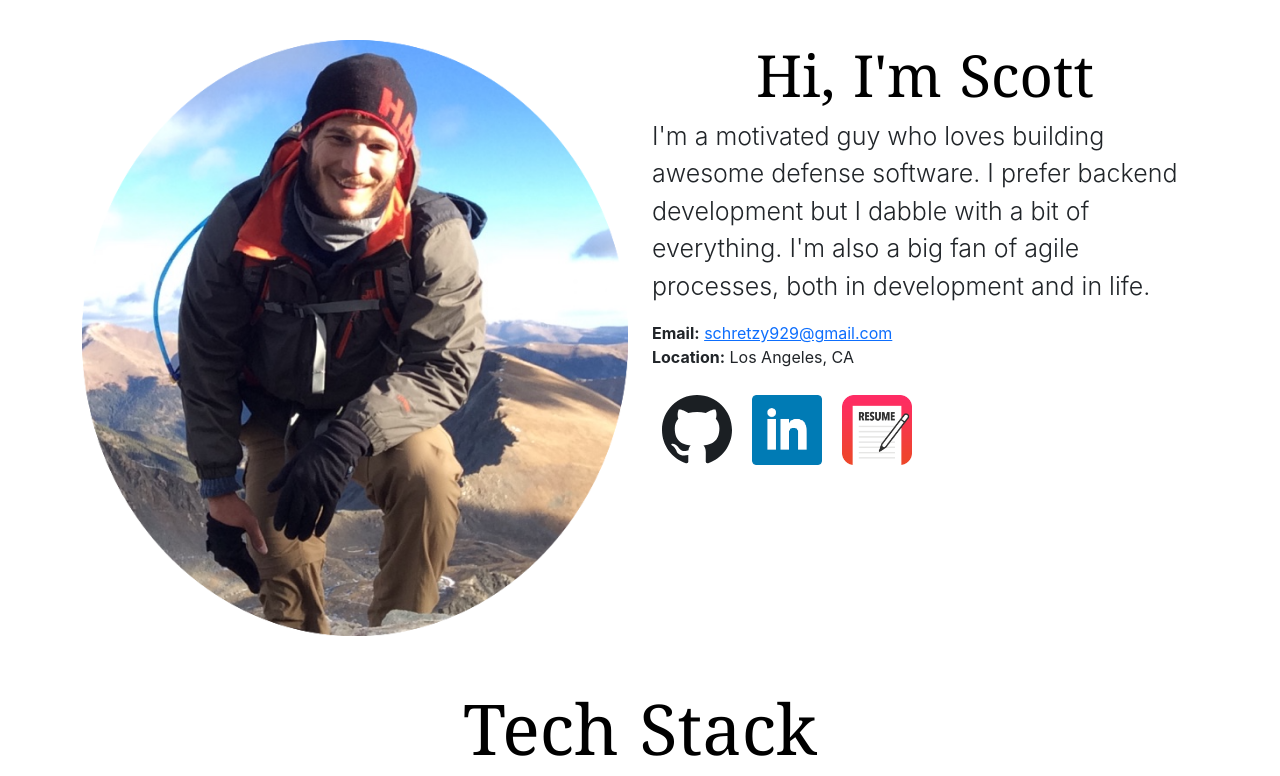
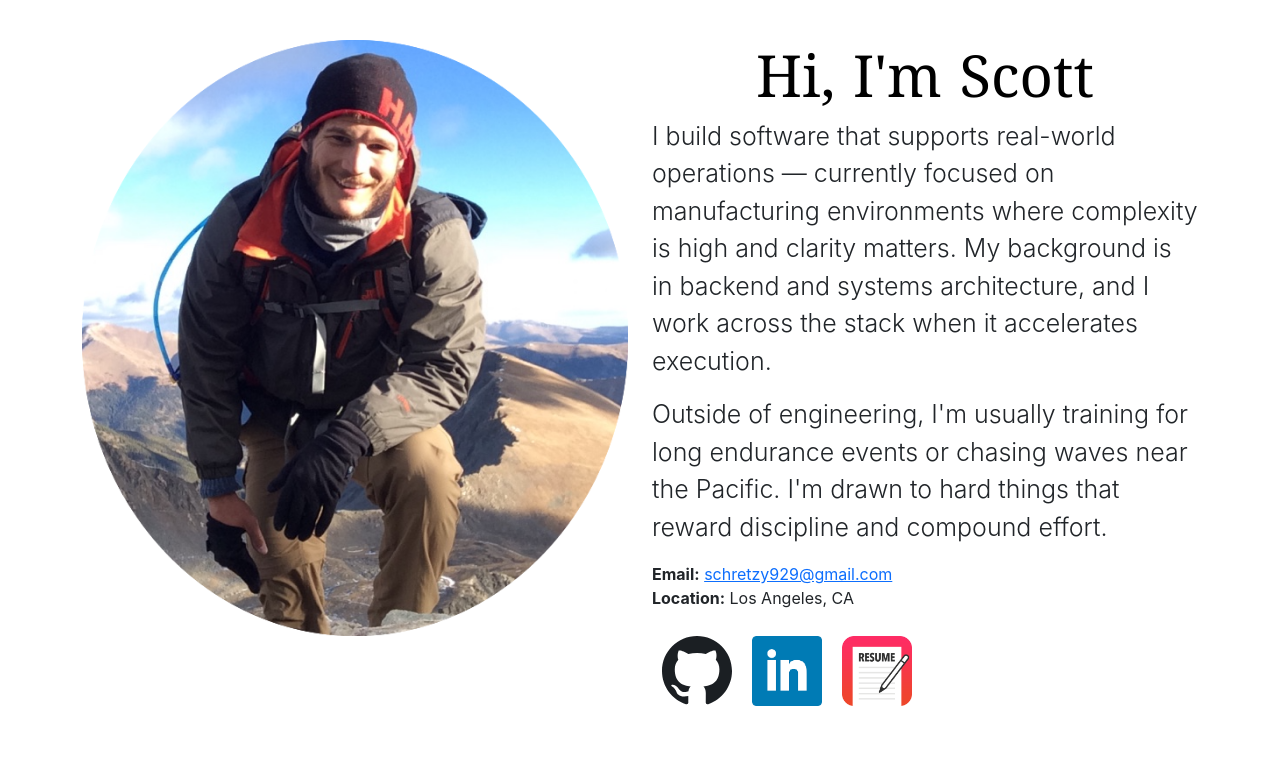
Before and after one commit to schretzilla/Website-3.0, a React (Create React App) app: page / in a window 1280 px wide. Shown: the top 776 px of the page. Built offline with nearby package versions, Linux system fonts and the light colour scheme.

Commit message:
update intro

```diff
--- a/src/Components/Header/HeaderView.js
+++ b/src/Components/Header/HeaderView.js
@@ -7,7 +7,7 @@ const Header = () => (
     <Container>
       <div className="vertical-center jumbotron">
         <h1 className="name-header">Scott Schretzenmaier</h1>
-        <p id="name-description">Software Engineer, Bug Squasher, Adventure Seeker</p>
+        <p id="name-description">Engineer bridging software and the physical world</p>
       </div>
     </Container>
   </div>
--- a/src/Components/Introduction/Intro.js
+++ b/src/Components/Introduction/Intro.js
@@ -30,9 +30,14 @@ const Intro = () => {
           <h1 className="hello-header">Hi, I&apos;m Scott</h1>
         </Jump>
         <p className="about-me">
-          I&apos;m a motivated guy who loves building awesome defense software. I prefer backend
-          development but I dabble with a bit of everything. I&apos;m also a big fan of agile
-          processes, both in development and in life.
+          I build software that supports real-world operations — currently focused on manufacturing
+          environments where complexity is high and clarity matters. My background is in backend and
+          systems architecture, and I work across the stack when it accelerates execution.
+        </p>
+        <p className="about-me">
+          Outside of engineering, I&apos;m usually training for long endurance events or chasing
+          waves near the Pacific. I&apos;m drawn to hard things that reward discipline and compound
+          effort.
         </p>
 
         <ul className="list-inline">
```
